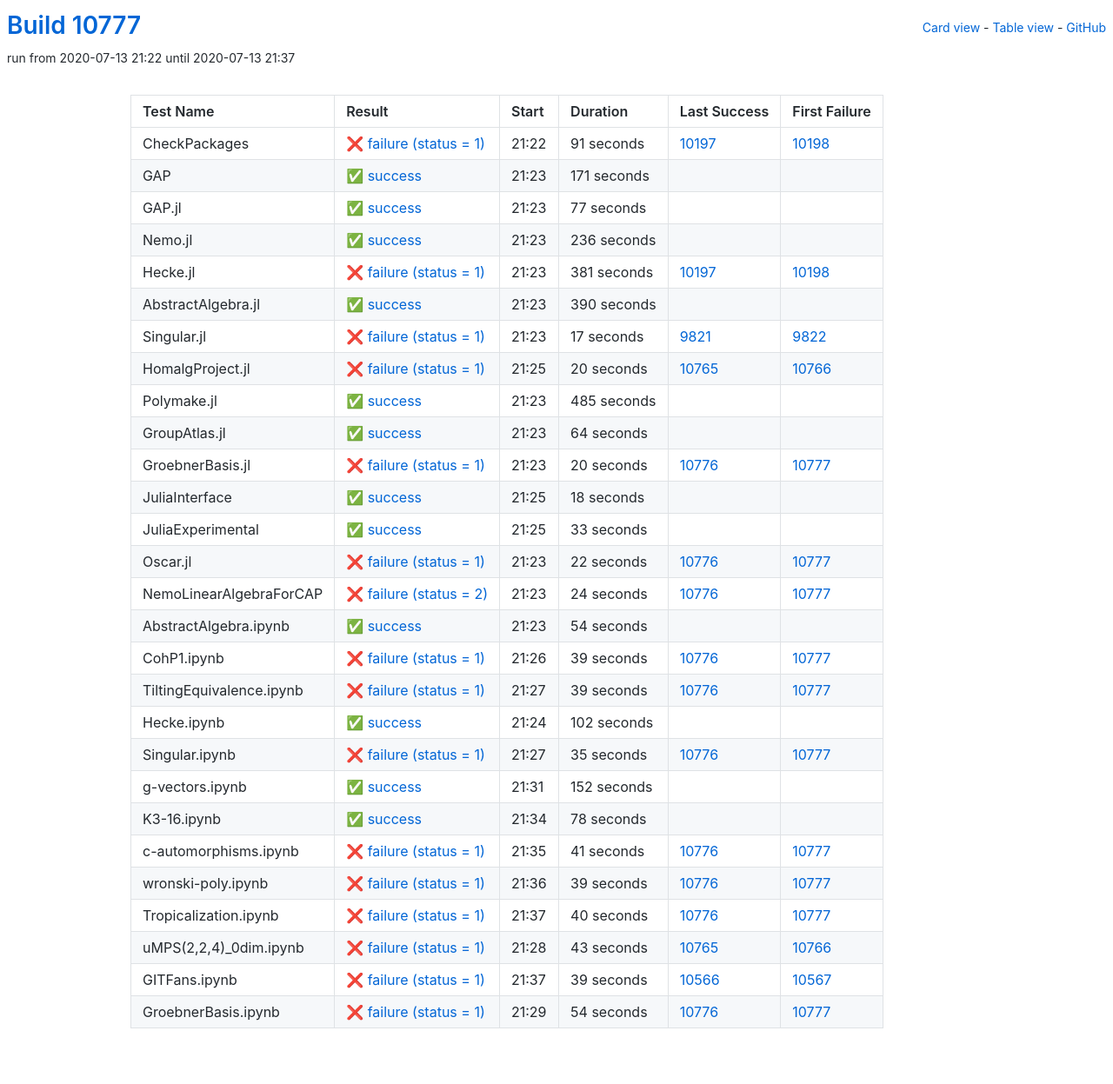
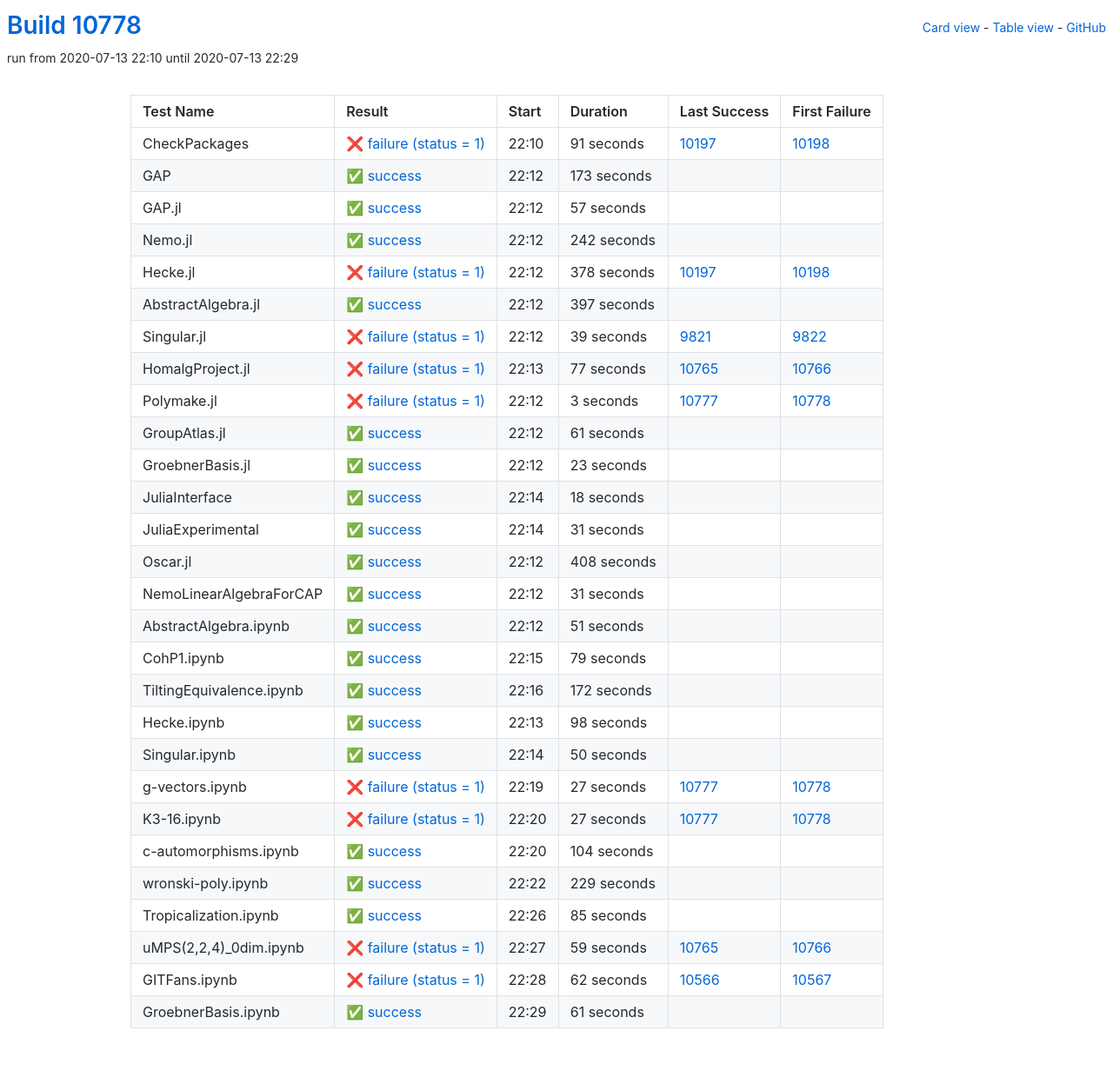
Before and after one commit to oscar-system/oscar-ci-status, a Jekyll site: the page built from table.html, in a window 1280 px wide. Shown: the whole page at 87% size. Built offline with Jekyll 4.4.1, drawn with Linux system fonts in a browser that asks for light colours.

Commit message:
Build #10778

```diff
--- a/_data/ci.yml
+++ b/_data/ci.yml
@@ -1,6 +1,6 @@
 ---
-build: 10777
-build_url: https://oscarci.mathematik.uni-kl.de/job/oscar/10777/
+build: 10778
+build_url: https://oscarci.mathematik.uni-kl.de/job/oscar/10778/
 job: oscar
 organization: oscar-system
 repo: oscar-ci-status
@@ -8,8 +8,8 @@
 tests:
 - name: CheckPackages
   id: checkpackages
-  log: https://oscarci.mathematik.uni-kl.de/job/oscar/10777/artifact/logs/build-10777/CheckPackages.log
-  start: 2020-07-13 21:22
+  log: https://oscarci.mathematik.uni-kl.de/job/oscar/10778/artifact/logs/build-10778/CheckPackages.log
+  start: 2020-07-13 22:10
   success: false
   exitcode: 1
   status: failure
@@ -20,128 +20,128 @@
   first_failure_url: https://oscarci.mathematik.uni-kl.de/job/oscar/10198/
 - name: GAP
   id: gap
-  log: https://oscarci.mathematik.uni-kl.de/job/oscar/10777/artifact/logs/build-10777/GAP.log
-  start: 2020-07-13 21:23
+  log: https://oscarci.mathematik.uni-kl.de/job/oscar/10778/artifact/logs/build-10778/GAP.log
+  start: 2020-07-13 22:12
   success: true
   exitcode: 0
   status: success
-  duration: 171
+  duration: 173
   last_success: false
   last_success_url:
   first_failure: false
   first_failure_url:
 - name: GAP.jl
   id: gap-jl
-  log: https://oscarci.mathematik.uni-kl.de/job/oscar/10777/artifact/logs/build-10777/GAP.jl.log
-  start: 2020-07-13 21:23
+  log: https://oscarci.mathematik.uni-kl.de/job/oscar/10778/artifact/logs/build-10778/GAP.jl.log
+  start: 2020-07-13 22:12
   success: true
   exitcode: 0
   status: success
-  duration: 77
+  duration: 57
   last_success: false
   last_success_url:
   first_failure: false
   first_failure_url:
 - name: Nemo.jl
   id: nemo-jl
-  log: https://oscarci.mathematik.uni-kl.de/job/oscar/10777/artifact/logs/build-10777/Nemo.jl.log
-  start: 2020-07-13 21:23
+  log: https://oscarci.mathematik.uni-kl.de/job/oscar/10778/artifact/logs/build-10778/Nemo.jl.log
+  start: 2020-07-13 22:12
   success: true
   exitcode: 0
   status: success
-  duration: 236
+  duration: 242
   last_success: false
   last_success_url:
   first_failure: false
   first_failure_url:
 - name: Hecke.jl
   id: hecke-jl
-  log: https://oscarci.mathematik.uni-kl.de/job/oscar/10777/artifact/logs/build-10777/Hecke.jl.log
-  start: 2020-07-13 21:23
+  log: https://oscarci.mathematik.uni-kl.de/job/oscar/10778/artifact/logs/build-10778/Hecke.jl.log
+  start: 2020-07-13 22:12
   success: false
   exitcode: 1
   status: failure
-  duration: 381
+  duration: 378
   last_success: 10197
   last_success_url: https://oscarci.mathematik.uni-kl.de/job/oscar/10197/
   first_failure: 10198
   first_failure_url: https://oscarci.mathematik.uni-kl.de/job/oscar/10198/
 - name: AbstractAlgebra.jl
   id: abstractalgebra-jl
-  log: https://oscarci.mathematik.uni-kl.de/job/oscar/10777/artifact/logs/build-10777/AbstractAlgebra.jl.log
-  start: 2020-07-13 21:23
+  log: https://oscarci.mathematik.uni-kl.de/job/oscar/10778/artifact/logs/build-10778/AbstractAlgebra.jl.log
+  start: 2020-07-13 22:12
   success: true
   exitcode: 0
   status: success
-  duration: 390
+  duration: 397
   last_success: false
   last_success_url:
   first_failure: false
   first_failure_url:
 - name: Singular.jl
   id: singular-jl
-  log: https://oscarci.mathematik.uni-kl.de/job/oscar/10777/artifact/logs/build-10777/Singular.jl.log
-  start: 2020-07-13 21:23
+  log: https://oscarci.mathematik.uni-kl.de/job/oscar/10778/artifact/logs/build-10778/Singular.jl.log
+  start: 2020-07-13 22:12
   success: false
   exitcode: 1
   status: failure
-  duration: 17
+  duration: 39
   last_success: 9821
   last_success_url: https://oscarci.mathematik.uni-kl.de/job/oscar/9821/
   first_failure: 9822
   first_failure_url: https://oscarci.mathematik.uni-kl.de/job/oscar/9822/
 - name: HomalgProject.jl
   id: homalgproject-jl
-  log: https://oscarci.mathematik.uni-kl.de/job/oscar/10777/artifact/logs/build-10777/HomalgProject.jl.log
-  start: 2020-07-13 21:25
+  log: https://oscarci.mathematik.uni-kl.de/job/oscar/10778/artifact/logs/build-10778/HomalgProject.jl.log
+  start: 2020-07-13 22:13
   success: false
   exitcode: 1
   status: failure
-  duration: 20
+  duration: 77
   last_success: 10765
   last_success_url: https://oscarci.mathematik.uni-kl.de/job/oscar/10765/
   first_failure: 10766
   first_failure_url: https://oscarci.mathematik.uni-kl.de/job/oscar/10766/
 - name: Polymake.jl
   id: polymake-jl
-  log: https://oscarci.mathematik.uni-kl.de/job/oscar/10777/artifact/logs/build-10777/Polymake.jl.log
-  start: 2020-07-13 21:23
+  log: https://oscarci.mathematik.uni-kl.de/job/oscar/10778/artifact/logs/build-10778/Polymake.jl.log
+  start: 2020-07-13 22:12
+  success: false
+  exitcode: 1
+  status: failure
+  duration: 3
+  last_success: 10777
+  last_success_url: https://oscarci.mathematik.uni-kl.de/job/oscar/10777/
+  first_failure: 10778
+  first_failure_url: https://oscarci.mathematik.uni-kl.de/job/oscar/10778/
+- name: GroupAtlas.jl
+  id: groupatlas-jl
+  log: https://oscarci.mathematik.uni-kl.de/job/oscar/10778/artifact/logs/build-10778/GroupAtlas.jl.log
+  start: 2020-07-13 22:12
   success: true
   exitcode: 0
   status: success
-  duration: 485
-  last_success: false
-  last_success_url:
-  first_failure: false
-  first_failure_url:
-- name: GroupAtlas.jl
-  id: groupatlas-jl
-  log: https://oscarci.mathematik.uni-kl.de/job/oscar/10777/artifact/logs/build-10777/GroupAtlas.jl.log
-  start: 2020-07-13 21:23
-  success: true
-  exitcode: 0
-  status: success
-  duration: 64
+  duration: 61
   last_success: false
   last_success_url:
   first_failure: false
   first_failure_url:
 - name: GroebnerBasis.jl
   id: groebnerbasis-jl
-  log: https://oscarci.mathematik.uni-kl.de/job/oscar/10777/artifact/logs/build-10777/GroebnerBasis.jl.log
-  start: 2020-07-13 21:23
-  success: false
-  exitcode: 1
-  status: failure
-  duration: 20
-  last_success: 10776
-  last_success_url: https://oscarci.mathematik.uni-kl.de/job/oscar/10776/
-  first_failure: 10777
-  first_failure_url: https://oscarci.mathematik.uni-kl.de/job/oscar/10777/
+  log: https://oscarci.mathematik.uni-kl.de/job/oscar/10778/artifact/logs/build-10778/GroebnerBasis.jl.log
+  start: 2020-07-13 22:12
+  success: true
+  exitcode: 0
+  status: success
+  duration: 23
+  last_success: false
+  last_success_url:
+  first_failure: false
+  first_failure_url:
 - name: JuliaInterface
   id: juliainterface
-  log: https://oscarci.mathematik.uni-kl.de/job/oscar/10777/artifact/logs/build-10777/JuliaInterface.log
-  start: 2020-07-13 21:25
+  log: https://oscarci.mathematik.uni-kl.de/job/oscar/10778/artifact/logs/build-10778/JuliaInterface.log
+  start: 2020-07-13 22:14
   success: true
   exitcode: 0
   status: success
@@ -152,193 +152,193 @@
   first_failure_url:
 - name: JuliaExperimental
   id: juliaexperimental
-  log: https://oscarci.mathematik.uni-kl.de/job/oscar/10777/artifact/logs/build-10777/JuliaExperimental.log
-  start: 2020-07-13 21:25
+  log: https://oscarci.mathematik.uni-kl.de/job/oscar/10778/artifact/logs/build-10778/JuliaExperimental.log
+  start: 2020-07-13 22:14
   success: true
   exitcode: 0
   status: success
-  duration: 33
+  duration: 31
   last_success: false
   last_success_url:
   first_failure: false
   first_failure_url:
 - name: Oscar.jl
   id: oscar-jl
-  log: https://oscarci.mathematik.uni-kl.de/job/oscar/10777/artifact/logs/build-10777/Oscar.jl.log
-  start: 2020-07-13 21:23
-  success: false
-  exitcode: 1
-  status: failure
-  duration: 22
-  last_success: 10776
-  last_success_url: https://oscarci.mathematik.uni-kl.de/job/oscar/10776/
-  first_failure: 10777
-  first_failure_url: https://oscarci.mathematik.uni-kl.de/job/oscar/10777/
-- name: NemoLinearAlgebraForCAP
-  id: nemolinearalgebraforcap
-  log: https://oscarci.mathematik.uni-kl.de/job/oscar/10777/artifact/logs/build-10777/NemoLinearAlgebraForCAP.log
-  start: 2020-07-13 21:23
-  success: false
-  exitcode: 2
-  status: failure
-  duration: 24
-  last_success: 10776
-  last_success_url: https://oscarci.mathematik.uni-kl.de/job/oscar/10776/
-  first_failure: 10777
-  first_failure_url: https://oscarci.mathematik.uni-kl.de/job/oscar/10777/
-- name: AbstractAlgebra.ipynb
-  id: abstractalgebra-ipynb
-  log: https://oscarci.mathematik.uni-kl.de/job/oscar/10777/artifact/logs/build-10777/AbstractAlgebra.ipynb.log
-  start: 2020-07-13 21:23
+  log: https://oscarci.mathematik.uni-kl.de/job/oscar/10778/artifact/logs/build-10778/Oscar.jl.log
+  start: 2020-07-13 22:12
   success: true
   exitcode: 0
   status: success
-  duration: 54
+  duration: 408
+  last_success: false
+  last_success_url:
+  first_failure: false
+  first_failure_url:
+- name: NemoLinearAlgebraForCAP
+  id: nemolinearalgebraforcap
+  log: https://oscarci.mathematik.uni-kl.de/job/oscar/10778/artifact/logs/build-10778/NemoLinearAlgebraForCAP.log
+  start: 2020-07-13 22:12
+  success: true
+  exitcode: 0
+  status: success
+  duration: 31
+  last_success: false
+  last_success_url:
+  first_failure: false
+  first_failure_url:
+- name: AbstractAlgebra.ipynb
+  id: abstractalgebra-ipynb
+  log: https://oscarci.mathematik.uni-kl.de/job/oscar/10778/artifact/logs/build-10778/AbstractAlgebra.ipynb.log
+  start: 2020-07-13 22:12
+  success: true
+  exitcode: 0
+  status: success
+  duration: 51
   last_success: false
   last_success_url:
   first_failure: false
   first_failure_url:
 - name: CohP1.ipynb
   id: cohp1-ipynb
-  log: https://oscarci.mathematik.uni-kl.de/job/oscar/10777/artifact/logs/build-10777/CohP1.ipynb.log
-  start: 2020-07-13 21:26
-  success: false
-  exitcode: 1
-  status: failure
-  duration: 39
-  last_success: 10776
-  last_success_url: https://oscarci.mathematik.uni-kl.de/job/oscar/10776/
-  first_failure: 10777
-  first_failure_url: https://oscarci.mathematik.uni-kl.de/job/oscar/10777/
-- name: TiltingEquivalence.ipynb
-  id: tiltingequivalence-ipynb
-  log: https://oscarci.mathematik.uni-kl.de/job/oscar/10777/artifact/logs/build-10777/TiltingEquivalence.ipynb.log
-  start: 2020-07-13 21:27
-  success: false
-  exitcode: 1
-  status: failure
-  duration: 39
-  last_success: 10776
-  last_success_url: https://oscarci.mathematik.uni-kl.de/job/oscar/10776/
-  first_failure: 10777
-  first_failure_url: https://oscarci.mathematik.uni-kl.de/job/oscar/10777/
-- name: Hecke.ipynb
-  id: hecke-ipynb
-  log: https://oscarci.mathematik.uni-kl.de/job/oscar/10777/artifact/logs/build-10777/Hecke.ipynb.log
-  start: 2020-07-13 21:24
+  log: https://oscarci.mathematik.uni-kl.de/job/oscar/10778/artifact/logs/build-10778/CohP1.ipynb.log
+  start: 2020-07-13 22:15
   success: true
   exitcode: 0
   status: success
-  duration: 102
+  duration: 79
+  last_success: false
+  last_success_url:
+  first_failure: false
+  first_failure_url:
+- name: TiltingEquivalence.ipynb
+  id: tiltingequivalence-ipynb
+  log: https://oscarci.mathematik.uni-kl.de/job/oscar/10778/artifact/logs/build-10778/TiltingEquivalence.ipynb.log
+  start: 2020-07-13 22:16
+  success: true
+  exitcode: 0
+  status: success
+  duration: 172
+  last_success: false
+  last_success_url:
+  first_failure: false
+  first_failure_url:
+- name: Hecke.ipynb
+  id: hecke-ipynb
+  log: https://oscarci.mathematik.uni-kl.de/job/oscar/10778/artifact/logs/build-10778/Hecke.ipynb.log
+  start: 2020-07-13 22:13
+  success: true
+  exitcode: 0
+  status: success
+  duration: 98
   last_success: false
   last_success_url:
   first_failure: false
   first_failure_url:
 - name: Singular.ipynb
   id: singular-ipynb
-  log: https://oscarci.mathematik.uni-kl.de/job/oscar/10777/artifact/logs/build-10777/Singular.ipynb.log
-  start: 2020-07-13 21:27
-  success: false
-  exitcode: 1
-  status: failure
-  duration: 35
-  last_success: 10776
-  last_success_url: https://oscarci.mathematik.uni-kl.de/job/oscar/10776/
-  first_failure: 10777
-  first_failure_url: https://oscarci.mathematik.uni-kl.de/job/oscar/10777/
-- name: g-vectors.ipynb
-  id: g-vectors-ipynb
-  log: https://oscarci.mathematik.uni-kl.de/job/oscar/10777/artifact/logs/build-10777/g-vectors.ipynb.log
-  start: 2020-07-13 21:31
+  log: https://oscarci.mathematik.uni-kl.de/job/oscar/10778/artifact/logs/build-10778/Singular.ipynb.log
+  start: 2020-07-13 22:14
   success: true
   exitcode: 0
   status: success
-  duration: 152
+  duration: 50
   last_success: false
   last_success_url:
   first_failure: false
   first_failure_url:
+- name: g-vectors.ipynb
+  id: g-vectors-ipynb
+  log: https://oscarci.mathematik.uni-kl.de/job/oscar/10778/artifact/logs/build-10778/g-vectors.ipynb.log
+  start: 2020-07-13 22:19
+  success: false
+  exitcode: 1
+  status: failure
+  duration: 27
+  last_success: 10777
+  last_success_url: https://oscarci.mathematik.uni-kl.de/job/oscar/10777/
+  first_failure: 10778
+  first_failure_url: https://oscarci.mathematik.uni-kl.de/job/oscar/10778/
 - name: K3-16.ipynb
   id: k3-16-ipynb
-  log: https://oscarci.mathematik.uni-kl.de/job/oscar/10777/artifact/logs/build-10777/K3-16.ipynb.log
-  start: 2020-07-13 21:34
+  log: https://oscarci.mathematik.uni-kl.de/job/oscar/10778/artifact/logs/build-10778/K3-16.ipynb.log
+  start: 2020-07-13 22:20
+  success: false
+  exitcode: 1
+  status: failure
+  duration: 27
+  last_success: 10777
+  last_success_url: https://oscarci.mathematik.uni-kl.de/job/oscar/10777/
+  first_failure: 10778
+  first_failure_url: https://oscarci.mathematik.uni-kl.de/job/oscar/10778/
+- name: c-automorphisms.ipynb
+  id: c-automorphisms-ipynb
+  log: https://oscarci.mathematik.uni-kl.de/job/oscar/10778/artifact/logs/build-10778/c-automorphisms.ipynb.log
+  start: 2020-07-13 22:20
   success: true
   exitcode: 0
   status: success
-  duration: 78
+  duration: 104
   last_success: false
   last_success_url:
   first_failure: false
   first_failure_url:
-- name: c-automorphisms.ipynb
-  id: c-automorphisms-ipynb
-  log: https://oscarci.mathematik.uni-kl.de/job/oscar/10777/artifact/logs/build-10777/c-automorphisms.ipynb.log
-  start: 2020-07-13 21:35
+- name: wronski-poly.ipynb
+  id: wronski-poly-ipynb
+  log: https://oscarci.mathematik.uni-kl.de/job/oscar/10778/artifact/logs/build-10778/wronski-poly.ipynb.log
+  start: 2020-07-13 22:22
+  success: true
+  exitcode: 0
+  status: success
+  duration: 229
+  last_success: false
+  last_success_url:
+  first_failure: false
+  first_failure_url:
+- name: Tropicalization.ipynb
+  id: tropicalization-ipynb
+  log: https://oscarci.mathematik.uni-kl.de/job/oscar/10778/artifact/logs/build-10778/Tropicalization.ipynb.log
+  start: 2020-07-13 22:26
+  success: true
+  exitcode: 0
+  status: success
+  duration: 85
+  last_success: false
+  last_success_url:
+  first_failure: false
+  first_failure_url:
+- name: uMPS(2,2,4)_0dim.ipynb
+  id: umps-2-2-4-0dim-ipynb
+  log: https://oscarci.mathematik.uni-kl.de/job/oscar/10778/artifact/logs/build-10778/uMPS-2-2-4-_0dim.ipynb.log
+  start: 2020-07-13 22:27
   success: false
   exitcode: 1
   status: failure
-  duration: 41
-  last_success: 10776
-  last_success_url: https://oscarci.mathematik.uni-kl.de/job/oscar/10776/
-  first_failure: 10777
-  first_failure_url: https://oscarci.mathematik.uni-kl.de/job/oscar/10777/
-- name: wronski-poly.ipynb
-  id: wronski-poly-ipynb
-  log: https://oscarci.mathematik.uni-kl.de/job/oscar/10777/artifact/logs/build-10777/wronski-poly.ipynb.log
-  start: 2020-07-13 21:36
-  success: false
-  exitcode: 1
-  status: failure
-  duration: 39
-  last_success: 10776
-  last_success_url: https://oscarci.mathematik.uni-kl.de/job/oscar/10776/
-  first_failure: 10777
-  first_failure_url: https://oscarci.mathematik.uni-kl.de/job/oscar/10777/
-- name: Tropicalization.ipynb
-  id: tropicalization-ipynb
-  log: https://oscarci.mathematik.uni-kl.de/job/oscar/10777/artifact/logs/build-10777/Tropicalization.ipynb.log
-  start: 2020-07-13 21:37
-  success: false
-  exitcode: 1
-  status: failure
-  duration: 40
-  last_success: 10776
-  last_success_url: https://oscarci.mathematik.uni-kl.de/job/oscar/10776/
-  first_failure: 10777
-  first_failure_url: https://oscarci.mathematik.uni-kl.de/job/oscar/10777/
-- name: uMPS(2,2,4)_0dim.ipynb
-  id: umps-2-2-4-0dim-ipynb
-  log: https://oscarci.mathematik.uni-kl.de/job/oscar/10777/artifact/logs/build-10777/uMPS-2-2-4-_0dim.ipynb.log
-  start: 2020-07-13 21:28
-  success: false
-  exitcode: 1
-  status: failure
-  duration: 43
+  duration: 59
   last_success: 10765
   last_success_url: https://oscarci.mathematik.uni-kl.de/job/oscar/10765/
   first_failure: 10766
   first_failure_url: https://oscarci.mathematik.uni-kl.de/job/oscar/10766/
 - name: GITFans.ipynb
   id: gitfans-ipynb
-  log: https://oscarci.mathematik.uni-kl.de/job/oscar/10777/artifact/logs/build-10777/GITFans.ipynb.log
-  start: 2020-07-13 21:37
+  log: https://oscarci.mathematik.uni-kl.de/job/oscar/10778/artifact/logs/build-10778/GITFans.ipynb.log
+  start: 2020-07-13 22:28
   success: false
   exitcode: 1
   status: failure
-  duration: 39
+  duration: 62
   last_success: 10566
   last_success_url: https://oscarci.mathematik.uni-kl.de/job/oscar/10566/
   first_failure: 10567
   first_failure_url: https://oscarci.mathematik.uni-kl.de/job/oscar/10567/
 - name: GroebnerBasis.ipynb
   id: groebnerbasis-ipynb
-  log: https://oscarci.mathematik.uni-kl.de/job/oscar/10777/artifact/logs/build-10777/GroebnerBasis.ipynb.log
-  start: 2020-07-13 21:29
-  success: false
-  exitcode: 1
-  status: failure
-  duration: 54
-  last_success: 10776
-  last_success_url: https://oscarci.mathematik.uni-kl.de/job/oscar/10776/
-  first_failure: 10777
-  first_failure_url: https://oscarci.mathematik.uni-kl.de/job/oscar/10777/
+  log: https://oscarci.mathematik.uni-kl.de/job/oscar/10778/artifact/logs/build-10778/GroebnerBasis.ipynb.log
+  start: 2020-07-13 22:29
+  success: true
+  exitcode: 0
+  status: success
+  duration: 61
+  last_success: false
+  last_success_url:
+  first_failure: false
+  first_failure_url:
```
Also changed, not shown: README.md.
